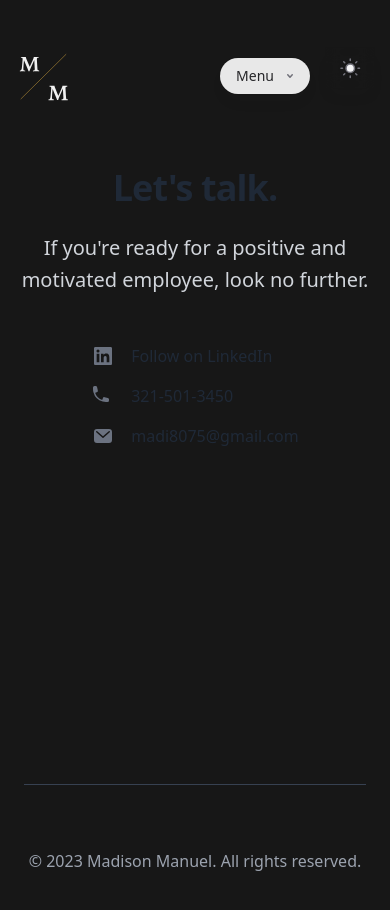
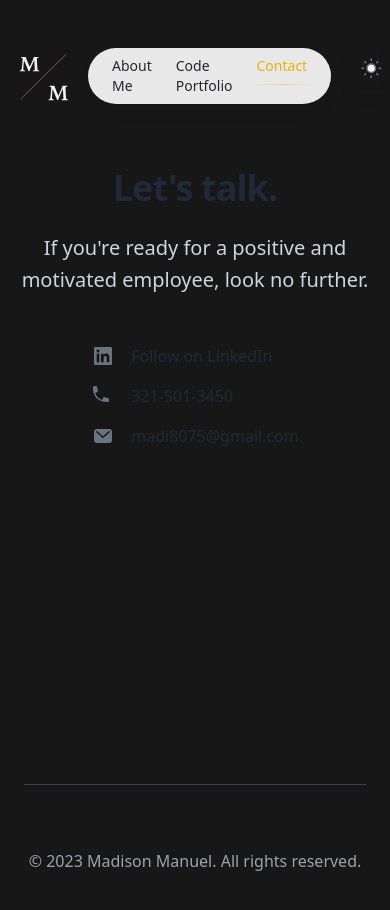
Before and after one commit to madi8075/madi8075.github.io, a plain HTML site: page contact.html in a window 390 px wide. Drawn offline with nearby package versions, Linux system fonts and the light colour scheme.

Commit message:
Update contact.html

```diff
--- a/contact.html
+++ b/contact.html
@@ -37,15 +37,15 @@
                         style="color: transparent;"></a></div>
                 </div>
                 <div class="flex flex-1 items-center justify-end md:justify-center">
-                  <div class="pointer-events-auto md:hidden" data-headlessui-state=""><button
+                  <!--<div class="pointer-events-auto md:hidden" data-headlessui-state=""><button
                       class="group flex items-center rounded-full bg-white/90 px-4 py-2 text-sm font-medium text-zinc-800 shadow-lg shadow-zinc-800/5 ring-1 ring-zinc-900/5 backdrop-blur dark:bg-zinc-800/90 dark:text-zinc-200 dark:ring-white/10 dark:hover:ring-white/20"
                       type="button" aria-expanded="false" data-headlessui-state=""
                       id="headlessui-popover-button-:R2qb6:">Menu<svg viewBox="0 0 8 6" aria-hidden="true"
                         class="ml-3 h-auto w-2 stroke-zinc-500 group-hover:stroke-zinc-700 dark:group-hover:stroke-zinc-400">
                         <path d="M1.75 1.75 4 4.25l2.25-2.5" fill="none" stroke-width="1.5" stroke-linecap="round"
                           stroke-linejoin="round"></path>
-                      </svg></button></div>
-                  <nav class="pointer-events-auto stroke hidden md:block">
+                      </svg></button></div>-->
+                  <nav class="pointer-events-auto stroke md:block">
                     <ul
                       class="flex rounded-full bg-white/90 px-3 text-sm font-medium text-zinc-800 shadow-lg shadow-zinc-800/5 ring-1 ring-zinc-900/5 backdrop-blur dark:bg-zinc-800/90 dark:text-zinc-200 dark:ring-white/10">
                       <li>
```
